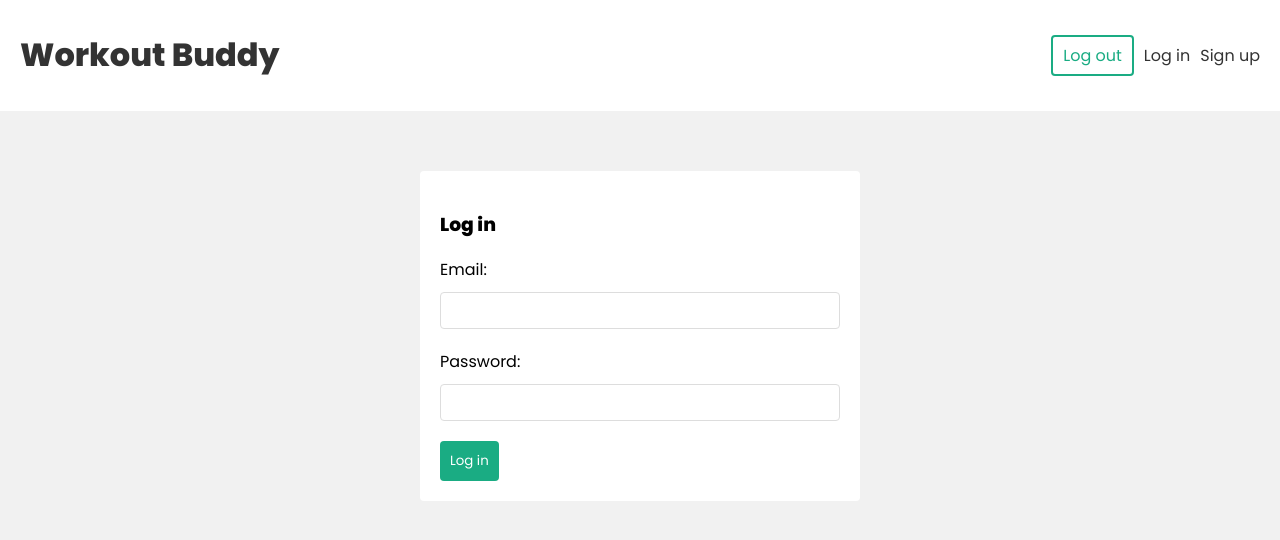
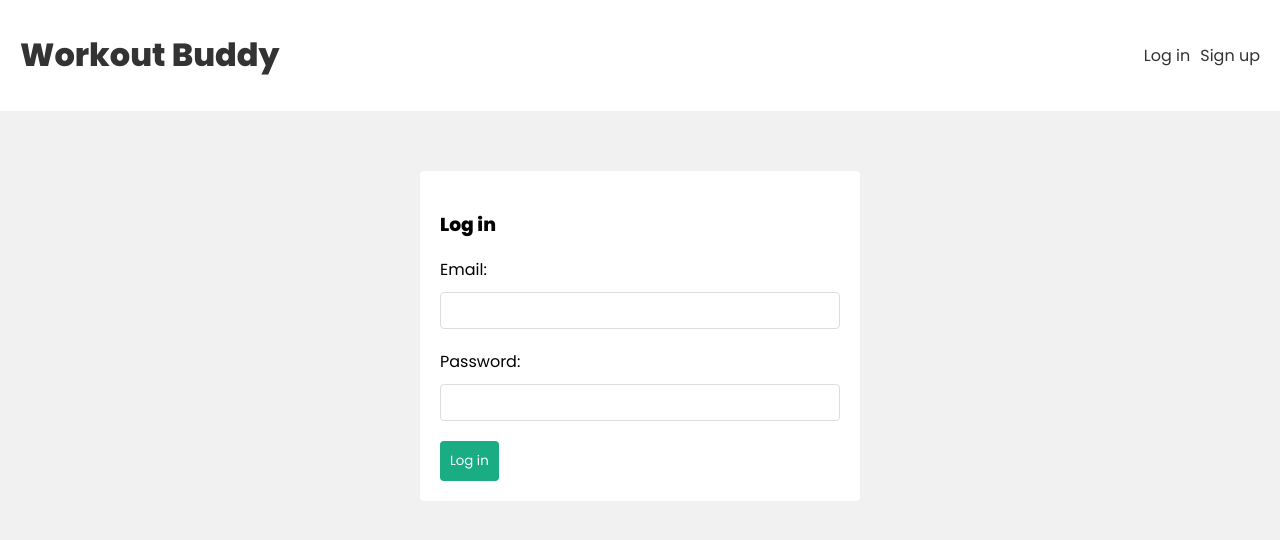
Before and after one commit to azrulwm/workout-tracker, a React (Create React App) app in the folder frontend/: page /login in a window 1280 px wide. Shown: the top 540 px of the page. Built offline with nearby package versions, Linux system fonts and the light colour scheme.

Commit message:
updating and rendering useContext when the webpage is initally opened for available jwt

```diff
--- a/frontend/src/components/Navbar.js
+++ b/frontend/src/components/Navbar.js
@@ -1,8 +1,10 @@
 import { Link } from "react-router-dom";
 import { useLogout } from "../hooks/useLogout";
+import { useAuthContext } from "../hooks/useAuthContext";
 
 const Navbar = () => {
   const { logout } = useLogout();
+  const { user } = useAuthContext();
 
   const handleClick = () => {
     logout();
@@ -15,13 +17,18 @@
           <h1>Workout Buddy</h1>
         </Link>
         <nav>
+          {user && (
             <div>
+              <span>{user.email}</span>
               <button onClick={handleClick}>Log out</button>
             </div>
+          )}
+          {!user && (
             <div>
               <Link to="/login">Log in</Link>
               <Link to="signup">Sign up</Link>
             </div>
+          )}
         </nav>
       </div>
     </header>
--- a/frontend/src/context/AuthContext.js
+++ b/frontend/src/context/AuthContext.js
@@ -1,4 +1,4 @@
-import { createContext, useReducer } from "react";
+import { createContext, useReducer, useEffect } from "react";
 
 export const AuthContext = createContext();
 
@@ -18,6 +18,14 @@
     user: null,
   });
 
+  useEffect(() => {
+    const user = JSON.parse(localStorage.getItem("user"));
+
+    if (user) {
+      dispatch({ type: "LOGIN", payload: user });
+    }
+  }, []);
+
   console.log("AuthContext state: ", state);
 
   return (
```
Lines whose indentation alone changed are shown as unchanged.
